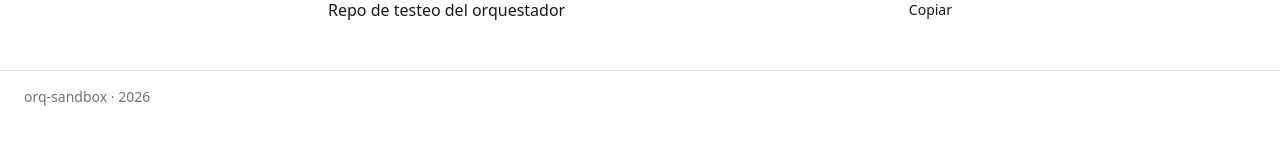
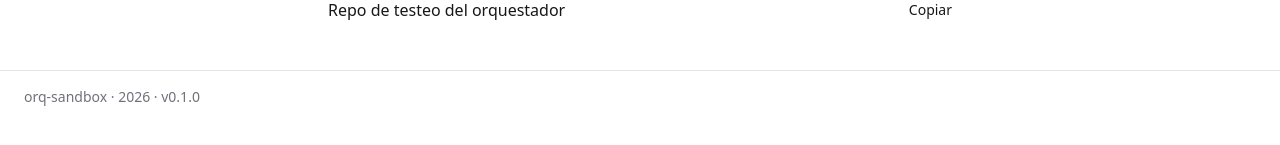
Before and after one commit to dieg00/orq-sandbox, a Next.js app: page / in a window 1280 px wide. Shown: the part 223-368 px from the top of the page. Built offline with nearby package versions, Linux system fonts and the light colour scheme.

Commit message:
Muestra la versión de la app en el pie (#29)
* orq(25): ejecutar

Orq-Task: #25
Orq-Role: hacedor

* orq(25): aprendizajes

Orq-Task: #25
Orq-Role: orquestador

```diff
--- a/src/components/Pie.tsx
+++ b/src/components/Pie.tsx
@@ -1,9 +1,11 @@
+import paquete from "../../package.json";
+
 export function Pie() {
   const anio = new Date().getFullYear();
 
   return (
     <footer className="border-t border-borde px-6 py-4 text-sm text-zinc-500 dark:text-zinc-400">
-      orq-sandbox · {anio}
+      orq-sandbox · {anio} · v{paquete.version}
     </footer>
   );
 }
```
Also changed, not shown: 2 other files (tests, documents, lock files or other folders).
